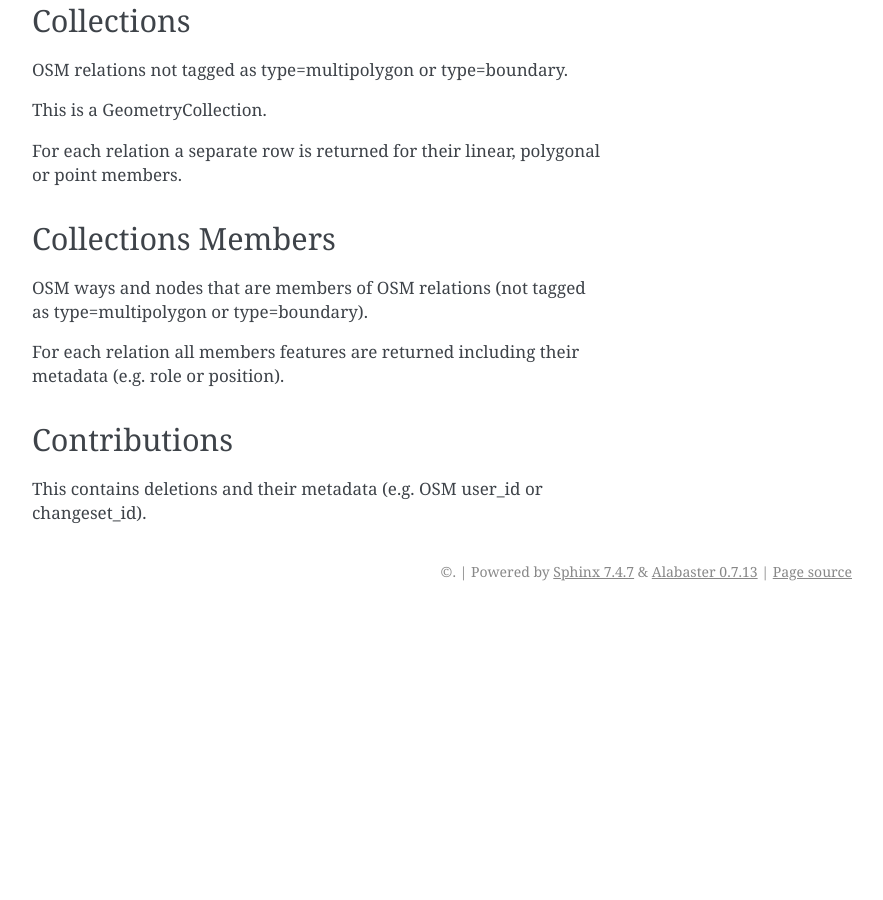
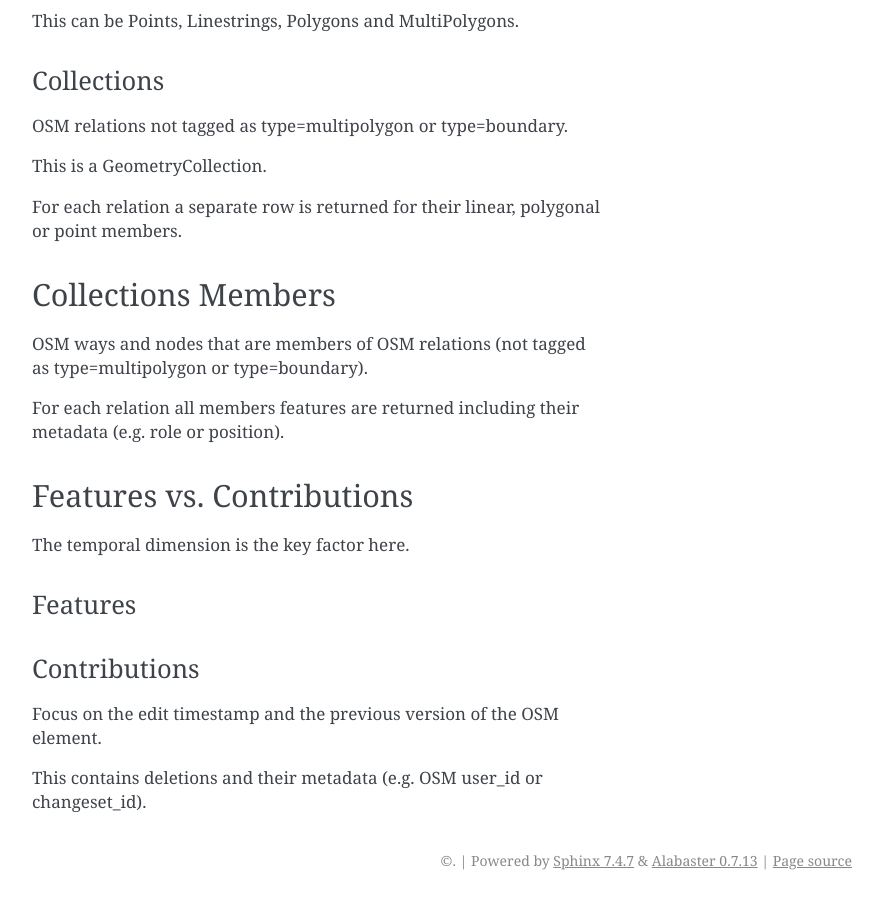
Before and after one commit to GIScience/ohsome-api, a Sphinx documentation site: the page built from docs/source/explanation.rst, in a window 1280 px wide and 900 px high, scrolled down 821 px. Shown: the whole window, without its empty margins (258-1141 px from the left). Built offline with Sphinx 7.4.7, drawn with Linux system fonts in a browser that asks for light colours; before the commit the page ends 1432 px from its top, so only the background shows below that; some of the changed text lies outside the part shown.

Commit message:
docs: add examples features and collections and osm type mapping

```diff
--- a/docs/source/explanation.rst
+++ b/docs/source/explanation.rst
@@ -4,6 +4,10 @@
 
 Explanation
 ===========
+
+
+Features vs. Collections
+------------------------
 
 The ohsome API categorizes OSM elements by their Simple Features Geometry types, not by OSM types.
 
@@ -57,8 +61,10 @@
 .. [1] OSM relations tagged as ``type=multipolygon`` or ``type=boundary``
 .. [2] OSM relations **not** tagged as ``type=multipolygon`` or ``type=boundary``
 
+
 Features
---------
+^^^^^^^^
+
 Contains of OSM nodes and ways that have any tag.
 Additionally, OSM relations tagged as type=multipolygon or type=boundary are included.
 
@@ -66,7 +72,8 @@
 
 
 Collections
------------
+^^^^^^^^^^^
+
 OSM relations not tagged as type=multipolygon or type=boundary.
 
 This is a GeometryCollection.
@@ -85,7 +92,19 @@
 
 
 
+Features vs. Contributions
+--------------------------
+
+The temporal dimension is the key factor here.
+
+Features
+^^^^^^^^
+
+
+
 Contributions
--------------
+^^^^^^^^^^^^^
+
+Focus on the edit timestamp and the previous version of the OSM element.
 
 This contains deletions and their metadata (e.g. OSM user_id or changeset_id).
```
